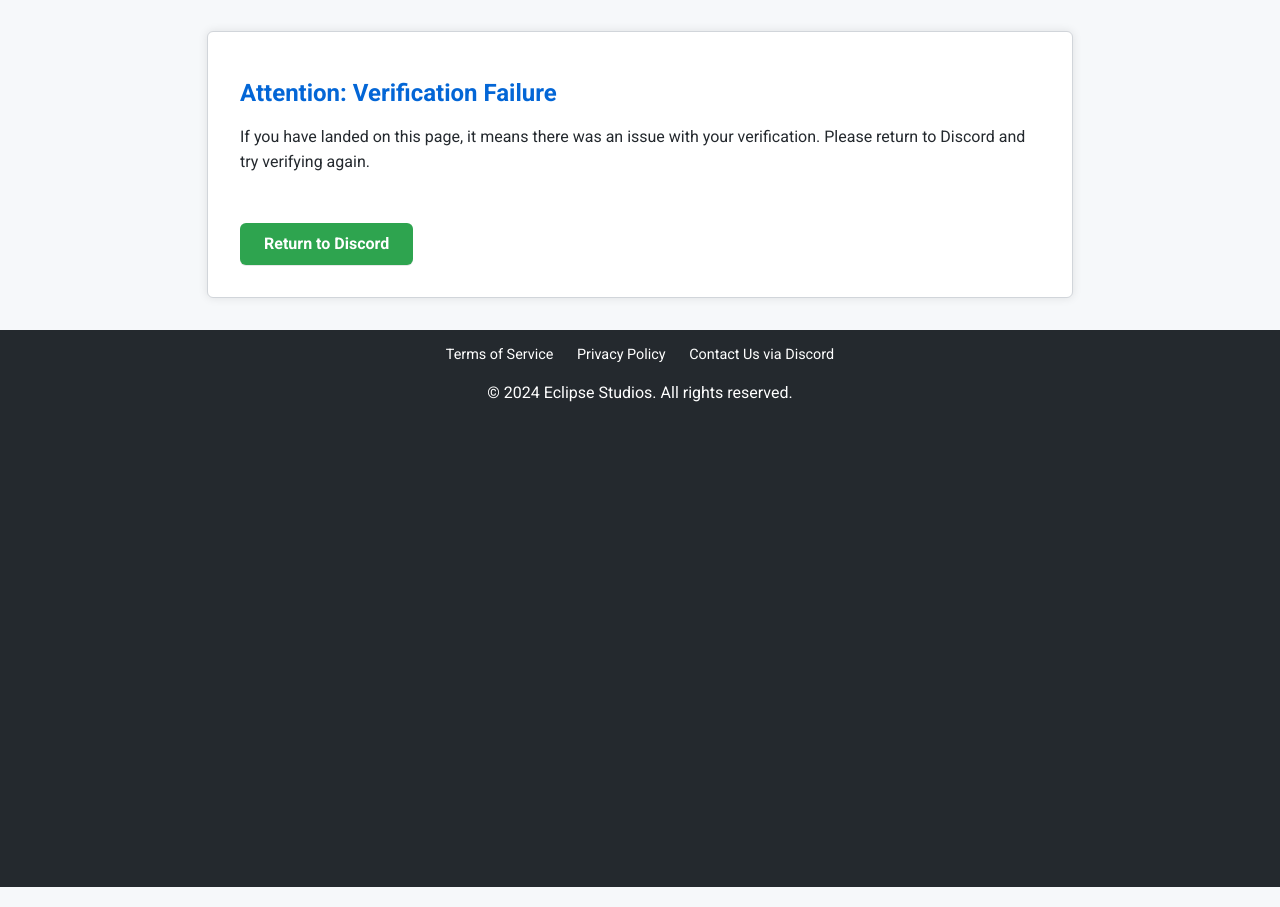
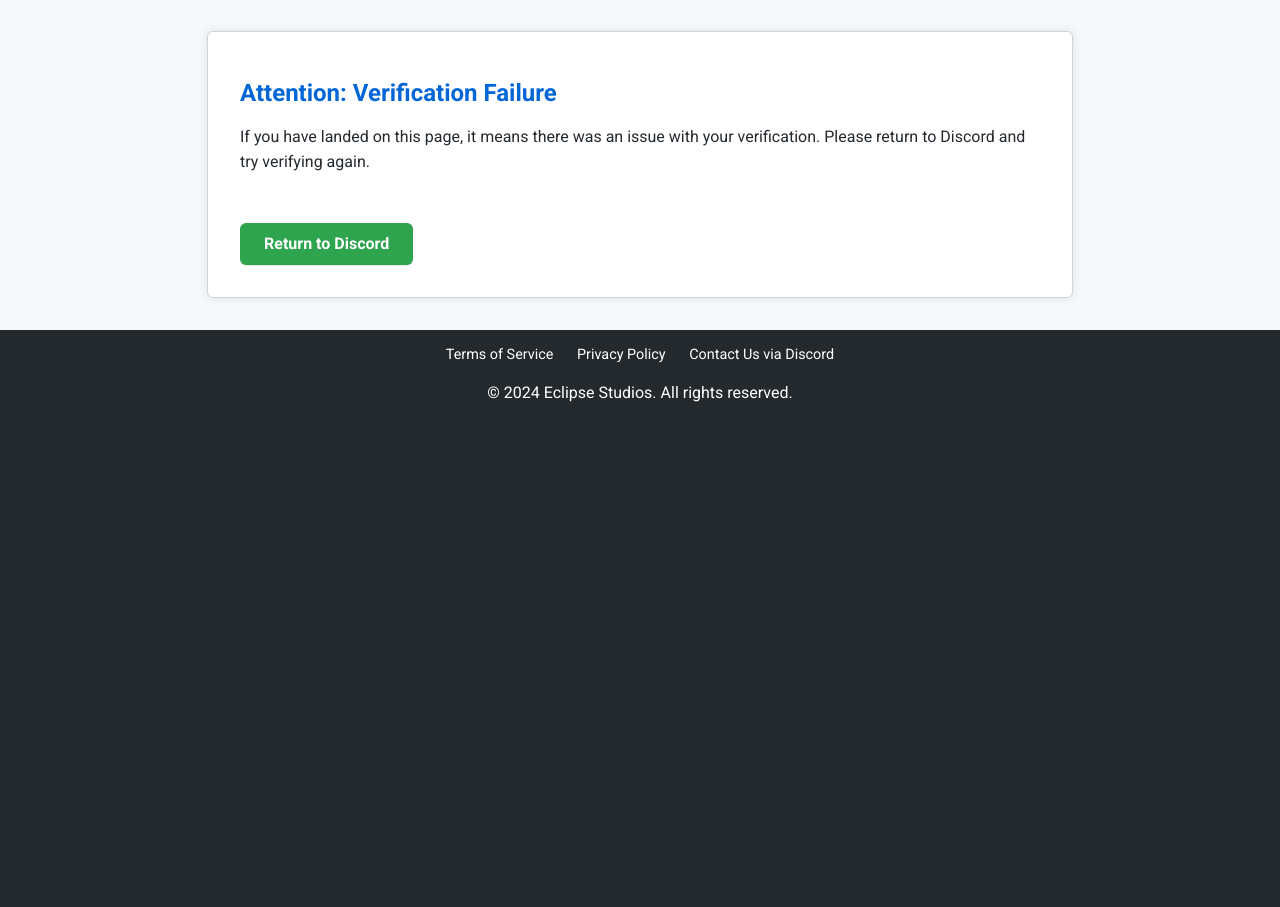
Before and after one commit to Unnamedeveloper/.EclipseStudios, a plain HTML site: page index.html in a window 1280 px wide. Shown: the part 93-1000 px from the top of the page. Drawn offline with nearby package versions, Linux system fonts and the light colour scheme.

Commit message:
Update index.html

```diff
--- a/index.html
+++ b/index.html
@@ -104,6 +104,6 @@
         </div>
         <p>&copy; 2024 Eclipse Studios. All rights reserved.</p>
     </footer>
-    <div style="background-color: #24292e; height: 450px;"></div>
+    <div style="background-color: #24292e; height: 470px;"></div>
 </body>
 </html>
```
